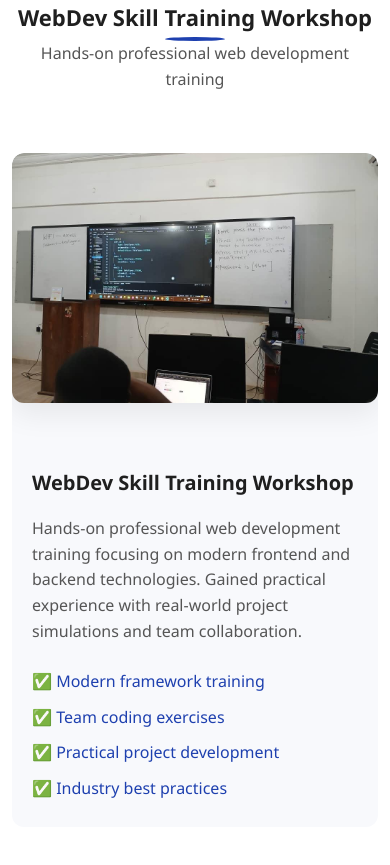
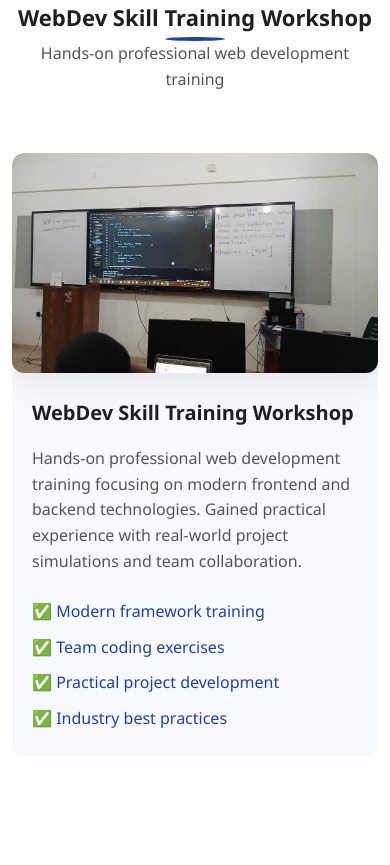
Before and after one commit to jmacoy52/portfolio, a website: page index.html in a window 390 px wide. Shown: the part 979-1844 px from the top of the page. Drawn offline with Linux system fonts and the light colour scheme.

Commit message:
updated cv

```diff
--- a/index.css
+++ b/index.css
@@ -624,7 +624,7 @@
   transition: transform var(--transition-normal), box-shadow var(--transition-normal);
 }
 
-.project-card.workshop-card .workshop-content {
+.project-card.workshop-card {
   display: flex;
   flex-direction: column;
   gap: var(--spacing-lg);
@@ -632,14 +632,18 @@
 
 .workshop-image {
   width: 100%;
-  height: 300px;
+  max-width: 500px;
+  max-height: 350px;
+  height: auto;
   object-fit: cover;
+  align-self: center;
   border-radius: var(--radius-lg);
   box-shadow: 0 10px 30px var(--color-shadow);
 }
 
 .workshop-text {
   padding: var(--spacing-lg);
+  flex: 1;
 }
 
 .workshop-text h3 {
@@ -650,7 +654,7 @@
 .workshop-features {
   list-style: none;
   padding: 0;
-  margin: 0;
+  margin: var(--spacing-md) 0 0 0;
 }
 
 .workshop-features li {
@@ -659,14 +663,28 @@
   font-weight: 500;
 }
 
-/* Mobile Workshop */
+/* Desktop: Smaller image */
+@media (min-width: 1024px) {
+  .workshop-image {
+    max-width: 450px;
+    max-height: 300px;
+  }
+}
+
+/* Mobile: Reasonable size */
 @media (max-width: 768px) {
   .workshop-image {
-    height: 250px;
+    max-height: 280px;
   }
 
   .workshop-text {
     padding: var(--spacing-md);
+  }
+}
+
+@media (max-width: 480px) {
+  .workshop-image {
+    max-height: 220px;
   }
 }
 
```
Also changed, not shown: 2 other files.
